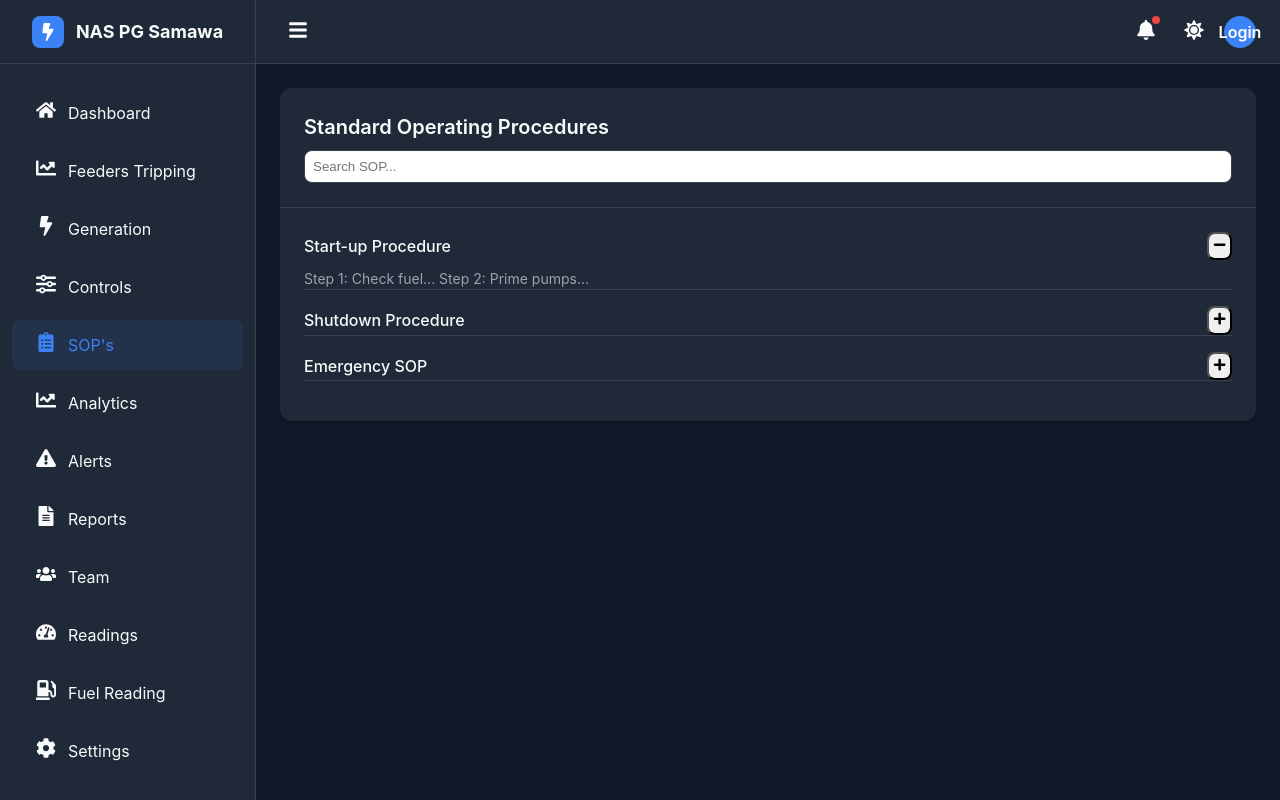
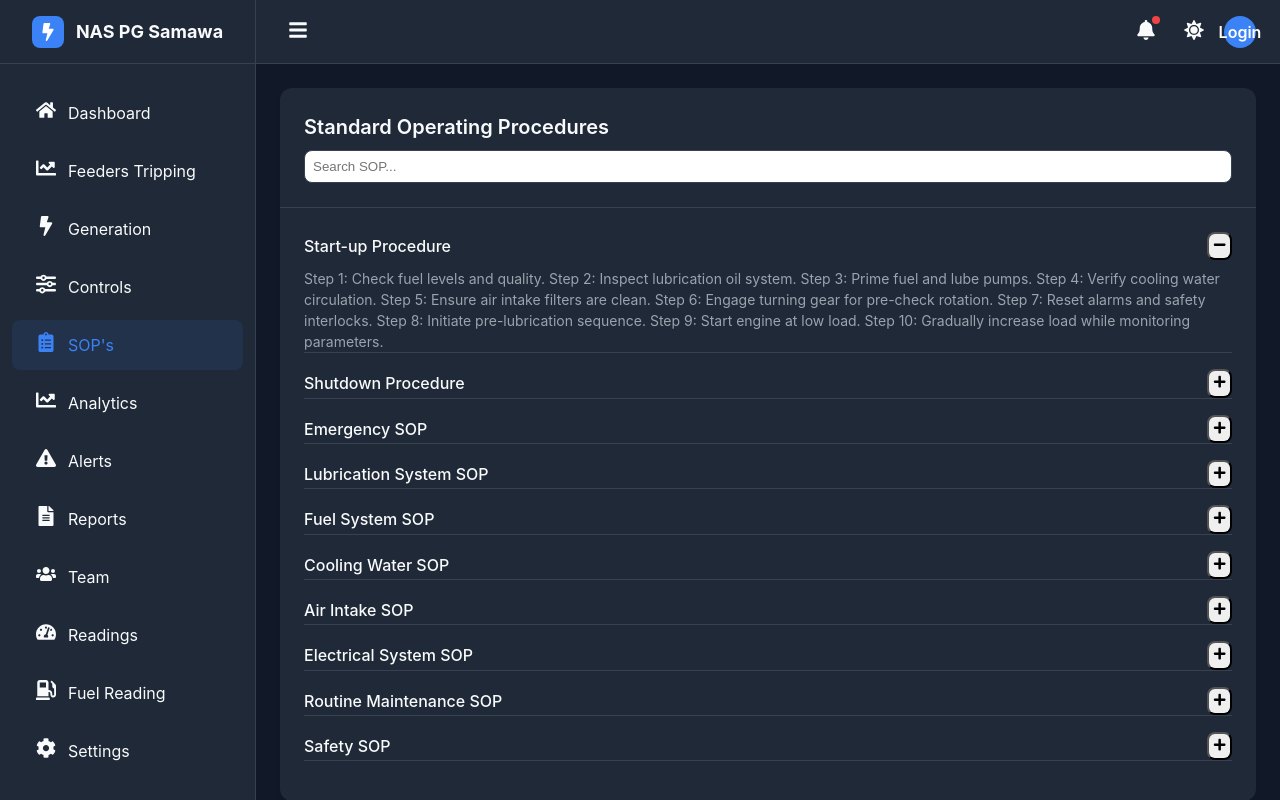
Before and after one commit to Safarababs/power-generation, a React (Create React App) app: page /sop in a window 1280 px wide. Built offline with nearby package versions, Linux system fonts and the light colour scheme; no server answers; what react-ui would draw is missing.

Commit message:
navbar setting

```diff
--- a/src/components/Layout.jsx
+++ b/src/components/Layout.jsx
@@ -6,15 +6,26 @@ import { useTheme } from "./ThemeContext";
 const Layout = ({ children }) => {
   const { darkMode } = useTheme();
   const [sidebarCollapsed, setSidebarCollapsed] = useState(false);
+  const [sidebarOpen, setSidebarOpen] = useState(false);
 
   const toggleSidebar = () => {
-    setSidebarCollapsed(!sidebarCollapsed);
-    console.log(darkMode ? "Dark mode is enabled" : "Dark mode is disabled");
+    // On desktop, toggle collapsed
+    if (window.innerWidth > 768) {
+      setSidebarCollapsed(!sidebarCollapsed);
+    } else {
+      // On mobile, toggle open/closed
+      setSidebarOpen(!sidebarOpen);
+    }
+    console.log(darkMode);
   };
 
   return (
     <div className="app">
-      <Sidebar collapsed={sidebarCollapsed} />
+      <Sidebar
+        collapsed={sidebarCollapsed}
+        mobileOpen={sidebarOpen}
+        closeSidebar={() => setSidebarOpen(false)}
+      />
       <div
         className={`main-content ${
           sidebarCollapsed ? "sidebar-collapsed" : ""
--- a/src/components/SOP/All Sop Files/sops.js
+++ b/src/components/SOP/All Sop Files/sops.js
@@ -3,19 +3,163 @@ const sops = [
   {
     id: 1,
     title: "Start-up Procedure",
-    content: "Step 1: Check fuel... Step 2: Prime pumps...",
+    content: `
+    Step 1: Check fuel levels and quality.
+    Step 2: Inspect lubrication oil system.
+    Step 3: Prime fuel and lube pumps.
+    Step 4: Verify cooling water circulation.
+    Step 5: Ensure air intake filters are clean.
+    Step 6: Engage turning gear for pre-check rotation.
+    Step 7: Reset alarms and safety interlocks.
+    Step 8: Initiate pre-lubrication sequence.
+    Step 9: Start engine at low load.
+    Step 10: Gradually increase load while monitoring parameters.
+    `,
   },
   {
     id: 2,
     title: "Shutdown Procedure",
-    content: "Step 1: Reduce load... Step 2: Cool down...",
+    content: `
+    Step 1: Gradually reduce engine load.
+    Step 2: Switch to idle speed for cooling.
+    Step 3: Monitor exhaust temperatures.
+    Step 4: Stop fuel supply to injectors.
+    Step 5: Allow engine to run until fuel clears.
+    Step 6: Stop engine completely.
+    Step 7: Engage turning gear for safe stop.
+    Step 8: Record shutdown parameters.
+    Step 9: Inspect for leaks or abnormal noises.
+    Step 10: Secure auxiliary systems.
+    `,
   },
   {
     id: 3,
     title: "Emergency SOP",
-    content: "Step 1: Trigger alarm... Step 2: Isolate system...",
+    content: `
+    Step 1: Trigger alarm immediately.
+    Step 2: Isolate affected system.
+    Step 3: Cut off fuel supply.
+    Step 4: Shut down engine safely.
+    Step 5: Engage fire suppression if needed.
+    Step 6: Evacuate personnel if required.
+    Step 7: Inform control room and supervisor.
+    Step 8: Record incident details.
+    Step 9: Begin troubleshooting root cause.
+    Step 10: Do not restart until clearance is given.
+    `,
   },
-  // add more SOPs here
+  {
+    id: 4,
+    title: "Lubrication System SOP",
+    content: `
+    Step 1: Check oil levels before operation.
+    Step 2: Inspect filters for clogging.
+    Step 3: Prime lubrication pumps.
+    Step 4: Verify oil pressure gauges.
+    Step 5: Monitor oil temperature.
+    Step 6: Replace filters as per schedule.
+    Step 7: Drain sludge from separators.
+    Step 8: Record oil consumption.
+    Step 9: Inspect for leaks in pipelines.
+    Step 10: Maintain oil quality with regular sampling.
+    `,
+  },
+  {
+    id: 5,
+    title: "Fuel System SOP",
+    content: `
+    Step 1: Check fuel tank levels.
+    Step 2: Inspect fuel filters.
+    Step 3: Prime fuel pumps.
+    Step 4: Monitor fuel pressure.
+    Step 5: Ensure fuel temperature is within limits.
+    Step 6: Switch between tanks if required.
+    Step 7: Drain water from fuel separators.
+    Step 8: Record fuel consumption.
+    Step 9: Inspect injectors for leakage.
+    Step 10: Maintain cleanliness of fuel system.
+    `,
+  },
+  {
+    id: 6,
+    title: "Cooling Water SOP",
+    content: `
+    Step 1: Check water levels in expansion tank.
+    Step 2: Inspect pumps for proper operation.
+    Step 3: Verify cooling water pressure.
+    Step 4: Monitor inlet and outlet temperatures.
+    Step 5: Clean strainers regularly.
+    Step 6: Check for leaks in pipelines.
+    Step 7: Ensure jacket water heaters are functional.
+    Step 8: Record temperature readings.
+    Step 9: Maintain chemical treatment levels.
+    Step 10: Flush system periodically.
+    `,
+  },
+  {
+    id: 7,
+    title: "Air Intake SOP",
+    content: `
+    Step 1: Inspect air filters for cleanliness.
+    Step 2: Check turbocharger condition.
+    Step 3: Verify air pressure readings.
+    Step 4: Ensure intake valves are clear.
+    Step 5: Monitor boost pressure during operation.
+    Step 6: Clean filters as per schedule.
+    Step 7: Inspect silencers for blockages.
+    Step 8: Record air pressure trends.
+    Step 9: Check for abnormal noises.
+    Step 10: Maintain intake duct integrity.
+    `,
+  },
+  {
+    id: 8,
+    title: "Electrical System SOP",
+    content: `
+    Step 1: Inspect control panels.
+    Step 2: Verify sensor connections.
+    Step 3: Check generator output.
+    Step 4: Test alarms and interlocks.
+    Step 5: Monitor voltage stability.
+    Step 6: Inspect wiring for damage.
+    Step 7: Record electrical readings.
+    Step 8: Test emergency shutdown circuits.
+    Step 9: Ensure grounding is intact.
+    Step 10: Maintain log of electrical faults.
+    `,
+  },
+  {
+    id: 9,
+    title: "Routine Maintenance SOP",
+    content: `
+    Step 1: Inspect engine visually.
+    Step 2: Check lubrication system.
+    Step 3: Clean filters and strainers.
+    Step 4: Inspect cooling water system.
+    Step 5: Check fuel injectors.
+    Step 6: Verify electrical connections.
+    Step 7: Record operational parameters.
+    Step 8: Replace worn-out parts.
+    Step 9: Test safety systems.
+    Step 10: Update maintenance log.
+    `,
+  },
+  {
+    id: 10,
+    title: "Safety SOP",
+    content: `
+    Step 1: Wear PPE before entering engine room.
+    Step 2: Check fire extinguishers.
+    Step 3: Verify emergency exits are clear.
+    Step 4: Test alarm systems.
+    Step 5: Ensure first aid kit availability.
+    Step 6: Record safety checks.
+    Step 7: Train personnel regularly.
+    Step 8: Inspect safety signage.
+    Step 9: Report hazards immediately.
+    Step 10: Follow lockout-tagout procedures.
+    `,
+  },
 ];
 
 export default sops;
--- a/src/components/Sidebar.jsx
+++ b/src/components/Sidebar.jsx
@@ -14,7 +14,7 @@ import {
 } from "react-icons/fa";
 import { FaSliders } from "react-icons/fa6";
 
-const Sidebar = ({ collapsed }) => {
+const Sidebar = ({ collapsed, mobileOpen, closeSidebar }) => {
   const location = useLocation();
 
   const navItems = [
@@ -49,7 +49,9 @@ const Sidebar = ({ collapsed }) => {
   ];
 
   return (
-    <aside className={`sidebar ${collapsed ? "collapsed" : ""}`}>
+    <aside
+      className={`sidebar ${collapsed ? "collapsed" : ""} ${mobileOpen ? "mobile-open" : ""}`}
+    >
       <div className="sidebar-header">
         <div className="sidebar-logo">
           <div className="sidebar-logo-icon">
@@ -69,9 +71,8 @@ const Sidebar = ({ collapsed }) => {
               <li key={index}>
                 <Link
                   to={item.path}
-                  className={`${isActive ? "active" : ""} ${
-                    collapsed ? "justify-center" : ""
-                  }`}
+                  onClick={closeSidebar} // Close sidebar on mobile after navigation
+                  className={`${isActive ? "active" : ""} ${collapsed ? "justify-center" : ""}`}
                 >
                   <span>{item.icon}</span>
                   {!collapsed && <span>{item.label}</span>}
--- a/src/index.css
+++ b/src/index.css
@@ -6,9 +6,9 @@
 }
 
 body {
-  font-family: -apple-system, BlinkMacSystemFont, "Segoe UI", "Roboto", "Oxygen",
-    "Ubuntu", "Cantarell", "Fira Sans", "Droid Sans", "Helvetica Neue",
-    sans-serif;
+  font-family:
+    -apple-system, BlinkMacSystemFont, "Segoe UI", "Roboto", "Oxygen", "Ubuntu",
+    "Cantarell", "Fira Sans", "Droid Sans", "Helvetica Neue", sans-serif;
   -webkit-font-smoothing: antialiased;
   -moz-osx-font-smoothing: grayscale;
   line-height: 1.5;
@@ -47,10 +47,10 @@ body {
   --text-secondary: #6b7280;
   --border-color: #e5e7eb;
   --shadow: 0 1px 3px 0 rgba(0, 0, 0, 0.1), 0 1px 2px 0 rgba(0, 0, 0, 0.06);
-  --shadow-md: 0 4px 6px -1px rgba(0, 0, 0, 0.1),
-    0 2px 4px -1px rgba(0, 0, 0, 0.06);
-  --shadow-lg: 0 10px 15px -3px rgba(0, 0, 0, 0.1),
-    0 4px 6px -2px rgba(0, 0, 0, 0.05);
+  --shadow-md:
+    0 4px 6px -1px rgba(0, 0, 0, 0.1), 0 2px 4px -1px rgba(0, 0, 0, 0.06);
+  --shadow-lg:
+    0 10px 15px -3px rgba(0, 0, 0, 0.1), 0 4px 6px -2px rgba(0, 0, 0, 0.05);
   --border-radius: 0.5rem;
   --border-radius-lg: 0.75rem;
   --transition: all 0.2s ease-in-out;
@@ -147,12 +147,14 @@ body {
 
 .sidebar {
   position: fixed;
-  height: 100vh;
-  width: 16rem;
+  top: 0;
+  left: 0;
+  height: 100vh; /* full screen height */
+  width: 16rem; /* consistent width */
   background-color: var(--surface-color);
   border-right: 1px solid var(--border-color);
   transition: var(--transition);
-  z-index: 10;
+  z-index: 1000; /* ensure it overlays content */
 }
 
 .sidebar.collapsed {
@@ -633,6 +635,7 @@ body {
 @media (max-width: 768px) {
   .sidebar {
     transform: translateX(-100%);
+    width: 16rem;
   }
 
   .sidebar.mobile-open {
@@ -640,6 +643,9 @@ body {
   }
 
   .main-content {
+    margin-left: 0 !important;
+  }
+  .main-content.sidebar-collapsed {
     margin-left: 0;
   }
 
```
Also changed, not shown: src/components/ThemeContext.jsx (+3 -5 lines).
